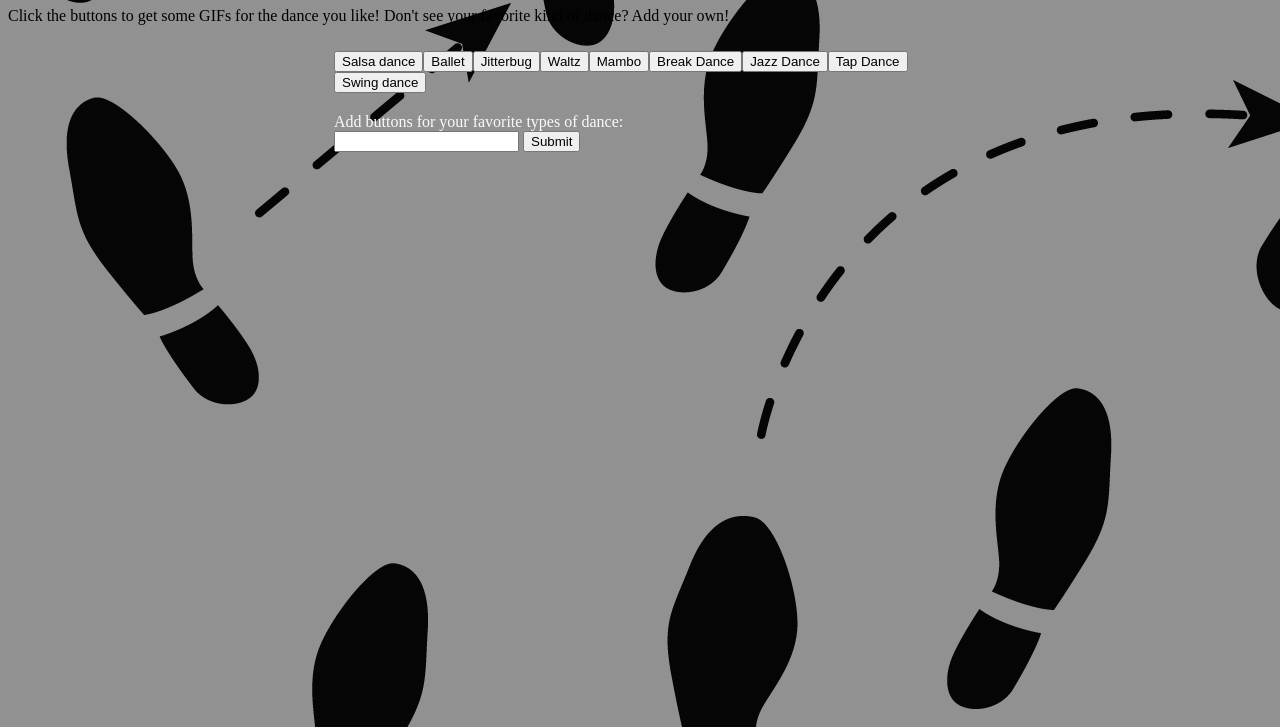
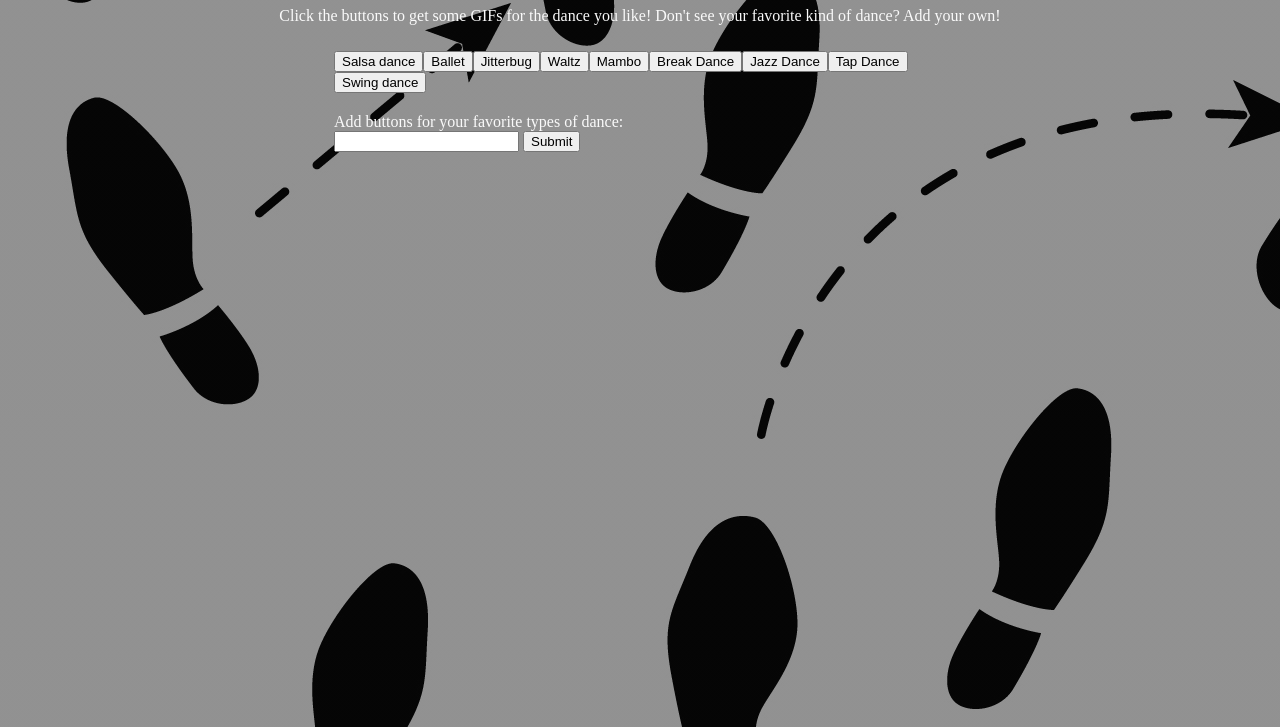
Before and after one commit to aosilvester/Week-6-Giphy-API, a plain HTML site: page index.html in a window 1280 px wide. Shown: the part 73-800 px from the top of the page. Drawn offline with nearby package versions, Linux system fonts and the light colour scheme.

Commit message:
Update style.css

```diff
--- a/style.css
+++ b/style.css
@@ -46,3 +46,8 @@ h1{
     text-align: center;
     color: rgb(250, 250, 250);
 }
+
+p{
+    text-align: center;
+    color: rgb(250, 250, 250);
+}
```
